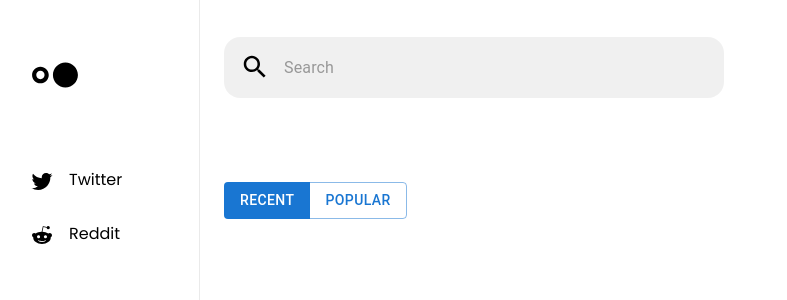
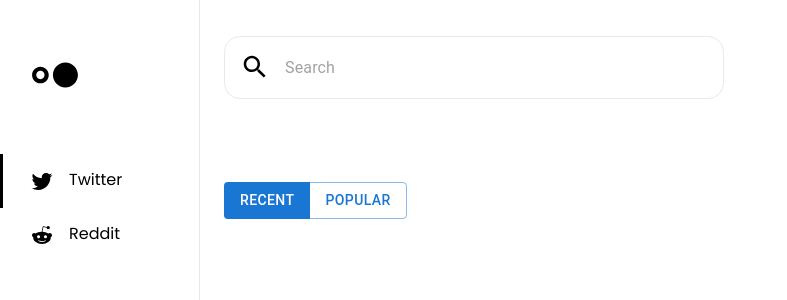
Before and after one commit to kevinmlee/social-search, a React (Create React App) app in the folder client/: page / in a window 1280 px wide. Shown: the top 300 px of the page, without its empty margins (0-787 px from the left). Built offline with nearby package versions, Linux system fonts and the light colour scheme.

Commit message:
update font throughout

```diff
--- a/client/src/styles/components/form.css
+++ b/client/src/styles/components/form.css
@@ -22,6 +22,7 @@
 .search .search-icon {
   font-size: 30px;
   left: 16px;
+  z-index: 1;
 }
 
 @media (prefers-color-scheme: dark) {
@@ -40,3 +41,11 @@
     border-color: #fff;
   }
 }
+
+@media (prefers-color-scheme: light) {
+  .search-input input {
+    border-color: #eaeaea;
+    background-color: #fff;
+    border: 1px solid #eaeaea;
+  }
+}
--- a/client/src/styles/components/reddit.css
+++ b/client/src/styles/components/reddit.css
@@ -15,7 +15,7 @@
 .reddit-post {
   position: relative;
   border: 1px solid #eaeaea;
-  border-radius: 8px;
+  border-radius: 12px !important;
   /*padding: 20px;
   width: calc(100% / 2 - 20px);
   margin: 10px;*/
@@ -84,6 +84,7 @@
   .reddit-post {
     border: none !important;
     color: #000000 !important;
+    background-color: #ffffff !important;
   }
   .reddit-post a {
     color: #000000;
--- a/client/src/styles/components/sidebar.css
+++ b/client/src/styles/components/sidebar.css
@@ -22,9 +22,38 @@
   align-items: center;
   cursor: pointer;
   position: relative;
+  transition: ease-in-out all 0.3s;
 }
+.sidebar .menu-item:before {
+  height: 0;
+  animation-name: menu-item-animation;
+  animation-duration: 0.2s;
+}
+.sidebar .menu-item.active:before {
+  content: "";
+  display: block;
+  position: absolute;
+  left: 0;
+  top: 0;
+  width: 3px;
+  height: 100%;
+  height: 54px;
+}
+
 .sidebar .menu-item > *:first-child {
   margin-right: 15px;
+}
+
+@keyframes menu-item-animation {
+  0% {
+    height: 0;
+  }
+  50% {
+    height: 50%;
+  }
+  100% {
+    height: 100%;
+  }
 }
 
 @media (prefers-color-scheme: dark) {
@@ -37,13 +66,6 @@
     background-color: rgba(0, 0, 0, 0.2);
   }
   .sidebar .menu-item.active:before {
-    content: "";
-    display: block;
-    position: absolute;
-    left: 0;
-    top: 0;
-    width: 3px;
-    height: 100%;
     background-color: #ffffff;
   }
 }
@@ -57,4 +79,7 @@
   .sidebar .menu-item:hover {
     background-color: #faf8f4;
   }
+  .sidebar .menu-item.active:before {
+    background-color: #000000;
+  }
 }
--- a/client/src/styles/components/tweet.css
+++ b/client/src/styles/components/tweet.css
@@ -15,7 +15,7 @@
 .tweet {
   position: relative;
   border: 1px solid #eaeaea;
-  border-radius: 8px;
+  border-radius: 12px !important;
   /*padding: 20px 20px 50px;
   width: calc(100% / 2 - 20px);
   margin: 10px;*/
@@ -80,6 +80,7 @@
   .tweet {
     border: none !important;
     color: #000000 !important;
+    background-color: #ffffff !important;
   }
   .tweet a,
   .tweet .author h6 {
--- a/client/src/styles/main.css
+++ b/client/src/styles/main.css
@@ -442,7 +442,7 @@ h1,
 h2,
 .h2,
 .MuiTypography-root.h2 {
-  font-family: "IBM Plex Sans", sans-serif;
+  font-family: "Poppins", sans-serif;
   font-weight: 600;
   font-size: 24px;
   letter-spacing: -0.13px;
@@ -450,12 +450,11 @@ h2,
 h3,
 .h3,
 .MuiTypography-root.h3 {
-  font-family: "IBM Plex Sans", sans-serif;
+  font-family: "Poppins", sans-serif;
   color: #858585;
   font-weight: 600;
   font-size: 14px;
   letter-spacing: 0.27px;
-  text-transform: uppercase;
 }
 .MuiTypography-h5 {
   font-weight: 500 !important;
@@ -463,7 +462,7 @@ h3,
 
 .MuiTypography-root,
 .MuiTableCell-root {
-  font-family: "IBM Plex Sans", sans-serif !important;
+  font-family: "Poppins", sans-serif !important;
 }
 
 .MuiTypography-root.MuiTypography-h6 {
--- a/client/src/views/Dash/index.js
+++ b/client/src/views/Dash/index.js
@@ -24,8 +24,8 @@ export default class Dash extends Component {
     return (
       <Container id="dashboard" maxWidth="xl">
         {this.props.state.previousSearchQuery && (
-          <Box className="previous-search-query" sx={{ paddingTop: 3 }}>
-            <Typography variant="overline" sx={{ color: "#999999" }}>
+          <Box className="previous-search-query" sx={{ paddingTop: 2 }}>
+            <Typography variant="h4" sx={{ color: "#999999" }}>
               Results for '{this.props.state.previousSearchQuery}'
             </Typography>
           </Box>
```
